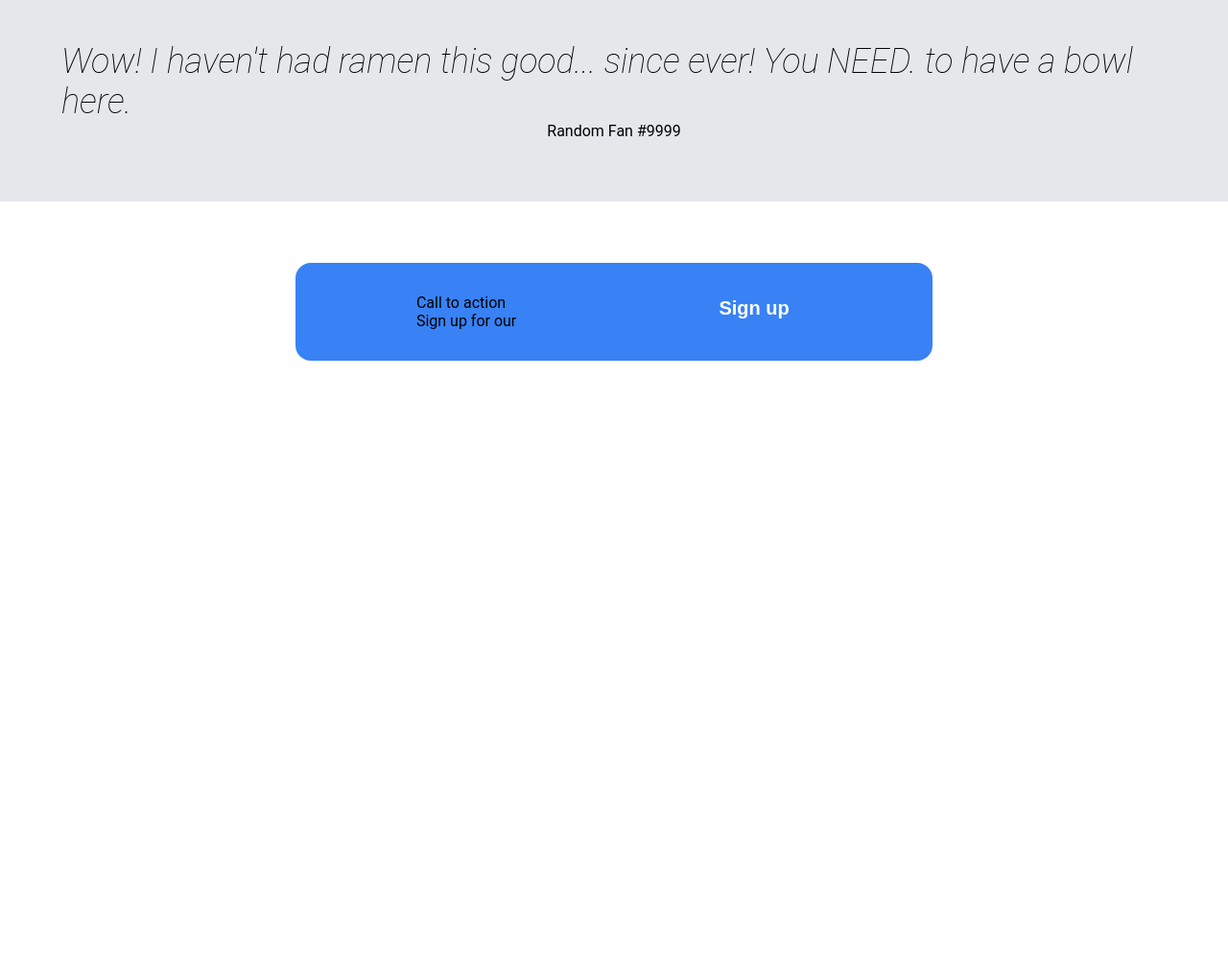
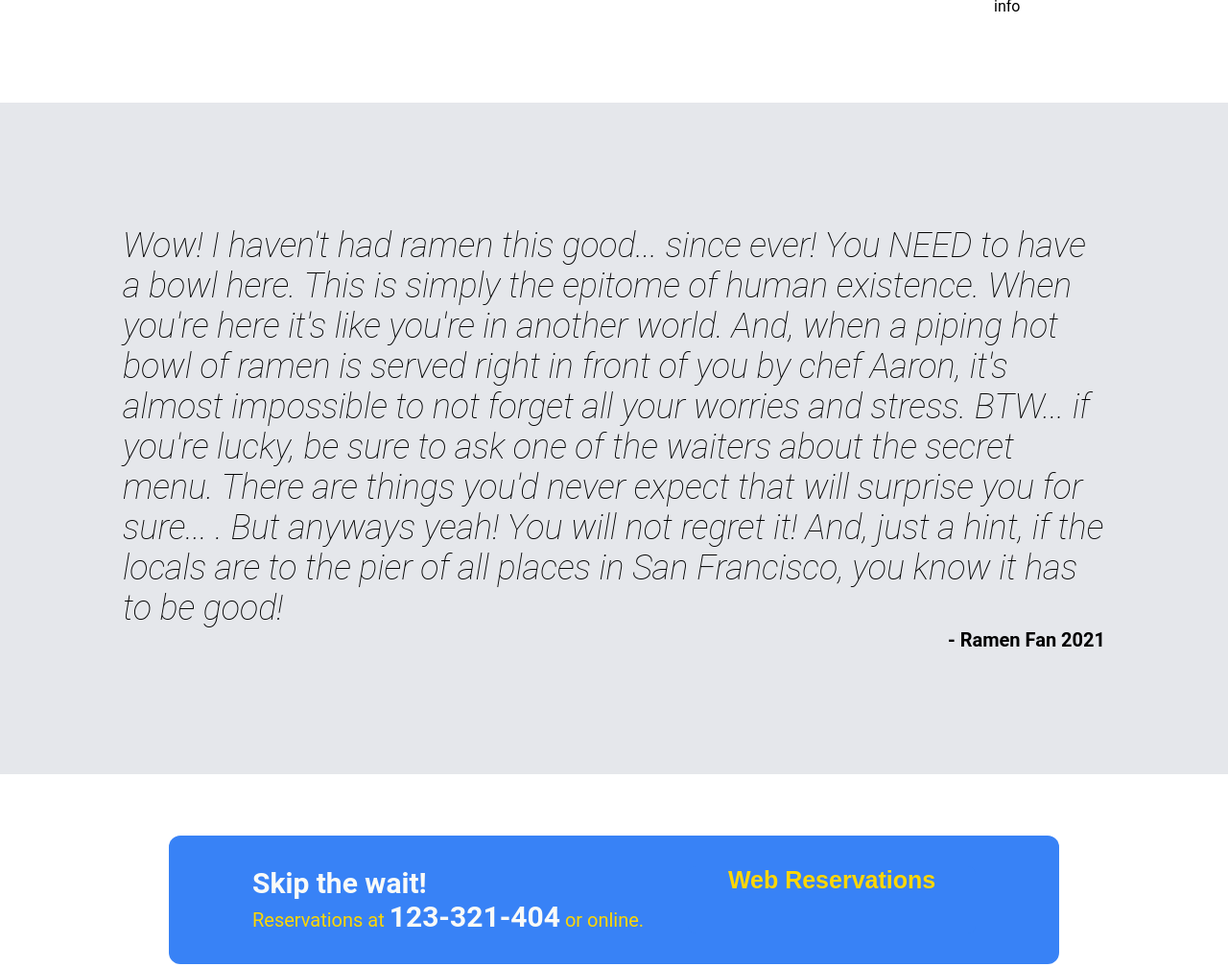
Before and after one commit to aaronnewie/odin-website, a plain HTML site: page index.html in a window 1280 px wide. Shown: the part 997-2005 px from the top of the page at 96% size. Before the commit the page ends 1437 px from the top, so only its background shows below. Drawn offline with Linux system fonts and the light colour scheme.

Commit message:
finish quotes and footer

```diff
--- a/index.html
+++ b/index.html
@@ -24,7 +24,7 @@
                 <div>Come and <em>Sea</em> The Bay Area's #1 Ramen Shop! </div>
                 <div>Originating from Japan, celebrity ramen chef "Aaron" set sail and weighed anchor along the piers of San Francisco in 2016.
                     Inspired by the pescatarian and, sometimes "pedestrian" diet of the sea lions by the wharf, his vision of a ramen shop by the bay came to life that same year.
-                    With fresh fish at the doorstep, experience what the bay has to offer through bowls of sea-food themed ramen meticulously crafted by chef Aaron.
+                    With the freshest of fish at his arsenal, experience what the bay truly has to offer through sea-food inspired ramen, meticulously crafted by chef Aaron!
                      </div>
                 <button class="hero-button">Full Menu</button>
             </div>
@@ -54,17 +54,21 @@
             </div>
         </div>
         <div class="bottom-quote">
-            <div class="quote"><em>Wow! I haven't had ramen this good... since ever! You NEED. to have a bowl here.</em></div>
-            <div class="author">Random Fan #9999</div>
+            <div class="quote"><em>Wow! I haven't had ramen this good... since ever! You NEED to have a bowl here.
+                This is simply the epitome of human existence. When you're here it's like you're in another world. And, when a piping hot bowl
+                of ramen is served right in front of you by chef Aaron, it's almost impossible to not forget all your worries and stress.
+                BTW... if you're lucky, be sure to ask one of the waiters about the secret menu. There are things you'd never expect that will surprise you for sure...
+                . But anyways yeah! You will not regret it! And, just a hint, if the locals are to the pier of all places in San Francisco, you know it has to be good!
+            </em></div>
+            <div class="author">- Ramen Fan 2021</div>
         </div>
         <div class="footer">
             <div class="footer-container">
-            <div class="left">
-                <div> Call to action</div>
-                <div> Sign up for our</div>
-            </div>
-            <button class="footer-button">Sign up</button>
-            </div>
+                <div class="left-footer">
+                    <div>Skip the wait!</div>
+                    <div>Reservations at <a href="null">123-321-404</a> or online.</div>
+                </div>
+            <button class="footer-button">Web Reservations</button>
         </div>
     </body>
 </html>
--- a/styles.css
+++ b/styles.css
@@ -47,12 +47,11 @@ button {
     display: flex;
     justify-content: space-evenly;
     align-items: center;
-    gap: 120px;
-    padding: 16px 0px;
+    gap: 230px;
+    padding: 16px;
     background-color: #222d39;
     flex: 1;
 }
-
 
 .logo {
     font-size: 24px;
@@ -60,13 +59,12 @@ button {
     font-weight: bolder;
 }
 
-
 .hero{
     display: flex;
     background-color: #222d39;
     justify-content: center;
+    gap:32px;
     padding: 64px;
-    gap: 16px;
     flex: 1
 }
 
@@ -113,6 +111,7 @@ button {
     display: flex;
     font-size: 36px;
     font-weight: bolder;
+    padding: 64px;
     color: #1F2937;
 }
 
@@ -141,7 +140,7 @@ button {
     background-color: #E5E7EB;
     justify-content: center;
     align-items: center;
-    padding: 64px;
+    padding: 128px;
     flex: 1
 }
 
@@ -149,6 +148,12 @@ button {
     display: flex;
     font-weight: lighter;
     font-size: 36px;
+}
+
+.author {
+    align-self: flex-end;
+    font-size: 20px;
+    font-weight: bolder;
 }
 
 .footer {
@@ -162,7 +167,30 @@ button {
     display: flex;
     background-color: #3882F6;
     justify-content: space-around;
-    padding: 32px;
-    border-radius: 16px;
-    width: 600px
+    padding: 32px 64px;
+    border-radius: 12px;
+    width: 800px
 }
+
+.left-footer :nth-child(1) {
+    font-size: 30px;
+    font-weight: bolder;
+    color: #f9faf8;
+}
+
+.left-footer :nth-child(2) {
+    color: gold;
+    font-size: 20px
+}
+.left-footer a:visited {
+    color: gold;
+}
+
+.footer-button {
+    display: flex;
+    padding: 0;
+    width: 300px;
+    font-size: 25px;
+    font-weight: bold;
+    color: gold;
+}
```
